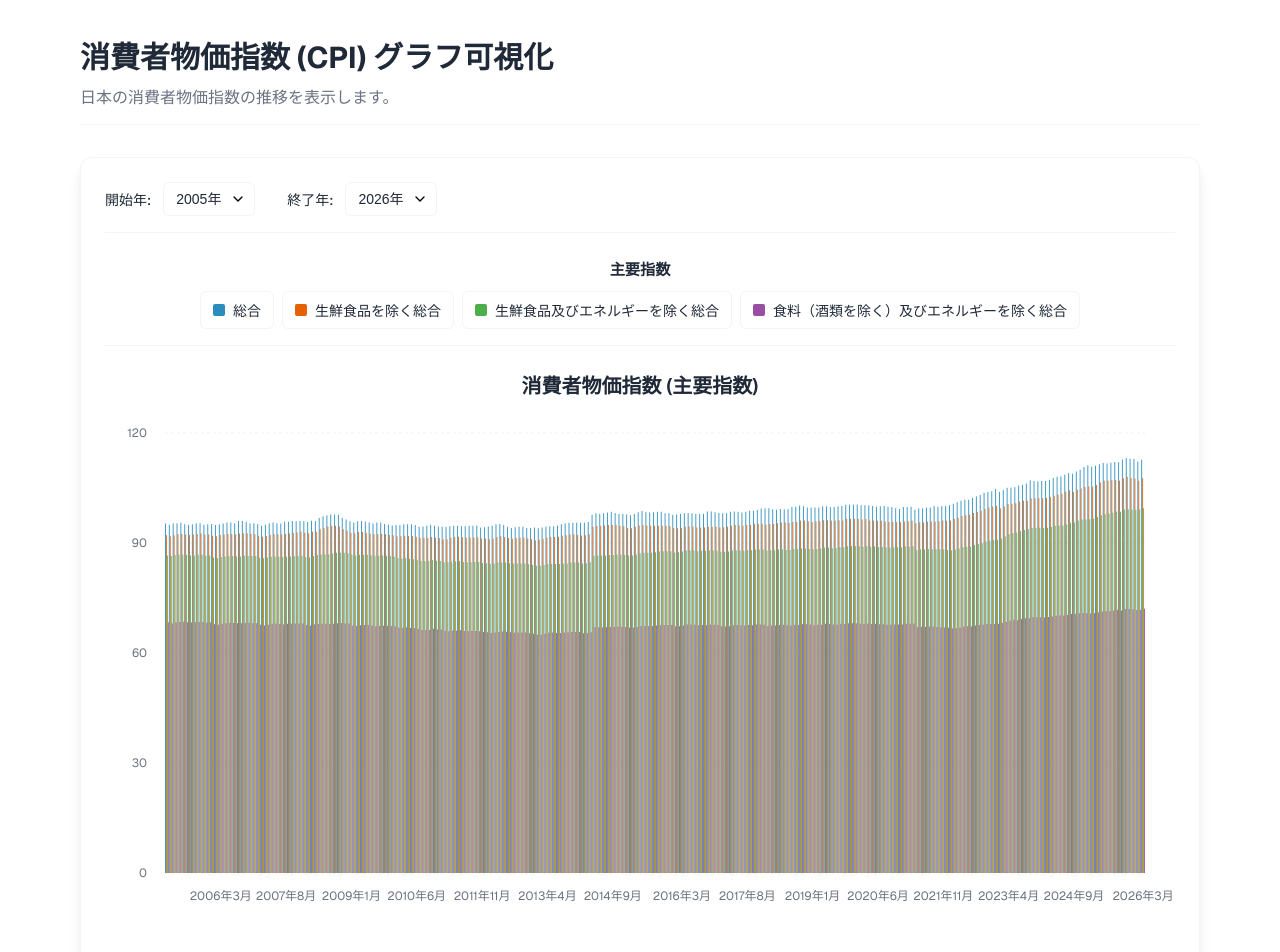
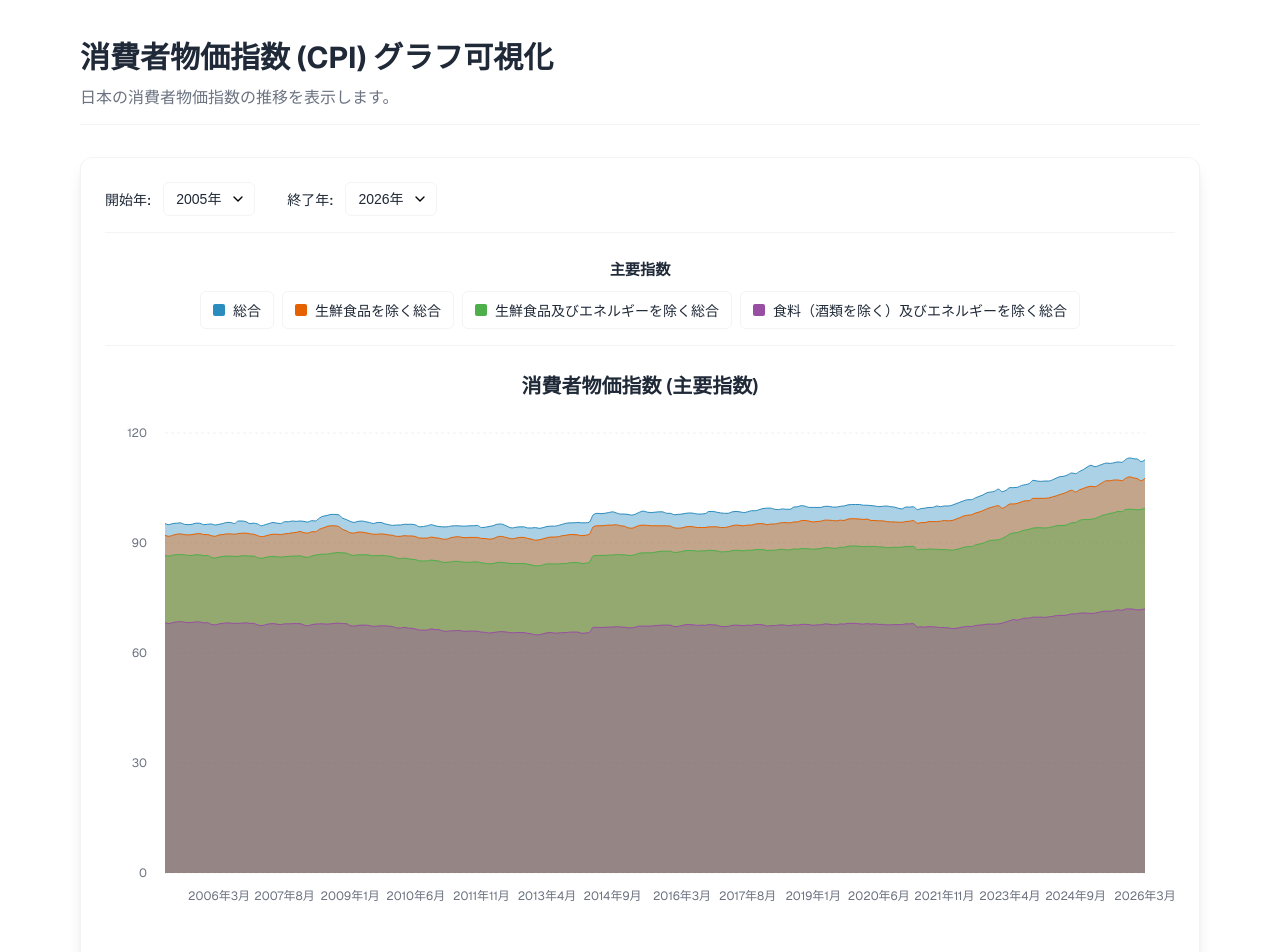
Before and after one commit to ponkansh6/nextjstest, a Next.js app: page / in a window 1280 px wide. Shown: the top 952 px of the page. Built offline with nearby package versions, Linux system fonts and the light colour scheme.

Commit message:
feat: change main index chart from Bar to non-stacked Area

```diff
--- a/src/app/components/CpiChart.tsx
+++ b/src/app/components/CpiChart.tsx
@@ -2,8 +2,6 @@
 
 import React, { useState, useMemo } from "react";
 import {
-  BarChart,
-  Bar,
   AreaChart,
   Area,
   XAxis,
@@ -334,11 +332,9 @@ export default function CpiChart({ data }: CpiChartProps) {
         <h2 className={styles.chartTitle}>消費者物価指数 (主要指数)</h2>
         <div className={styles.chartWrapper}>
           <ResponsiveContainer width="100%" height="100%">
-            <BarChart
+            <AreaChart
               data={filteredData}
               margin={{ top: 10, right: 30, left: 0, bottom: 20 }}
-              barGap={0}
-              barCategoryGap={0}
             >
               <CartesianGrid
                 strokeDasharray="3 3"
@@ -370,16 +366,18 @@ export default function CpiChart({ data }: CpiChartProps) {
               />
 
               {targetKeys.map((key, index) => (
-                <Bar
+                <Area
                   key={key}
                   dataKey={key}
+                  type="monotone"
+                  stroke={colors[index]}
                   fill={colors[index]}
-                  fillOpacity={0.9}
+                  fillOpacity={0.4}
                   hide={hiddenKeys.includes(key)}
                   isAnimationActive={false}
                 />
               ))}
-            </BarChart>
+            </AreaChart>
           </ResponsiveContainer>
         </div>
       </div>
```
